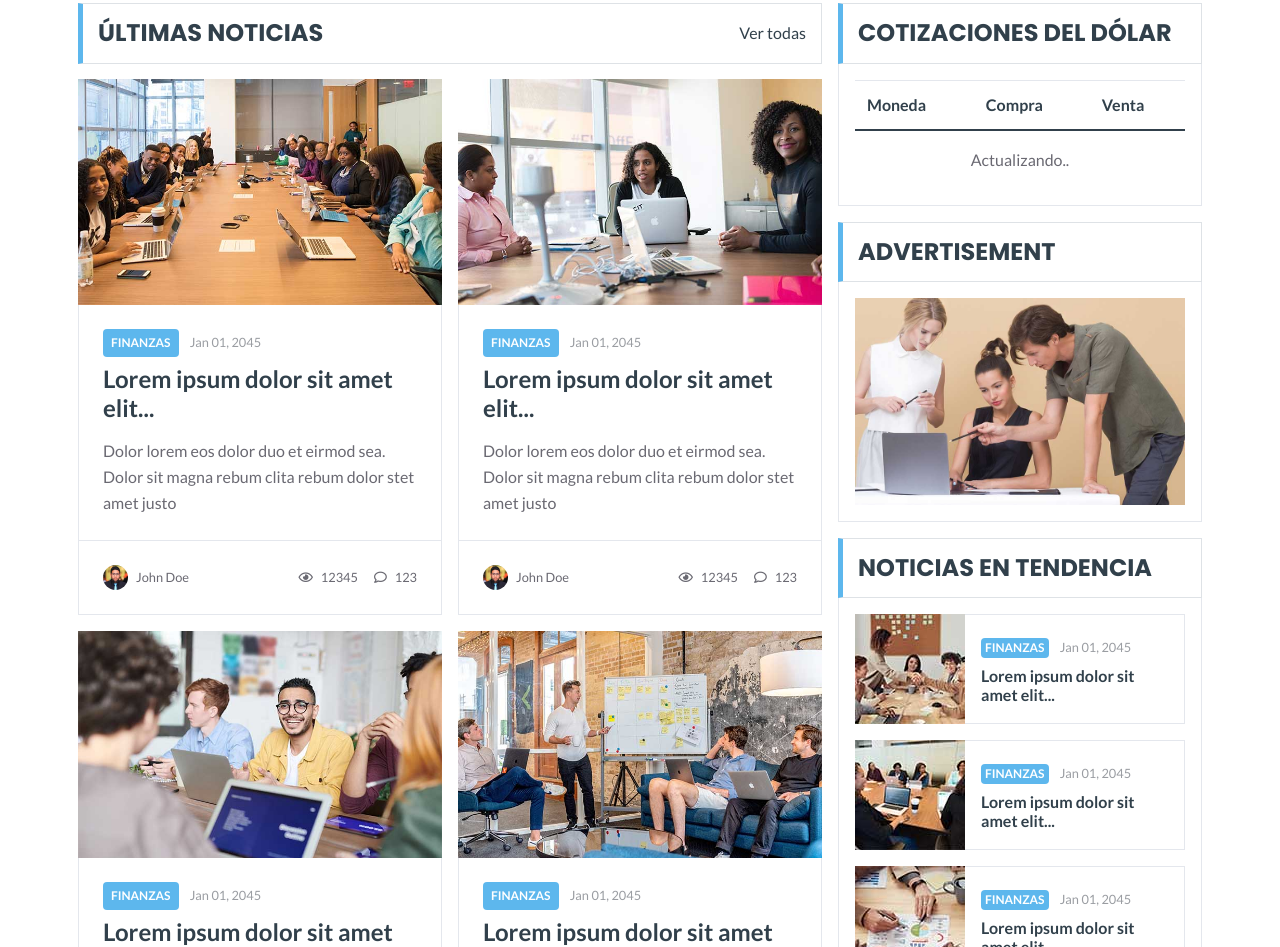
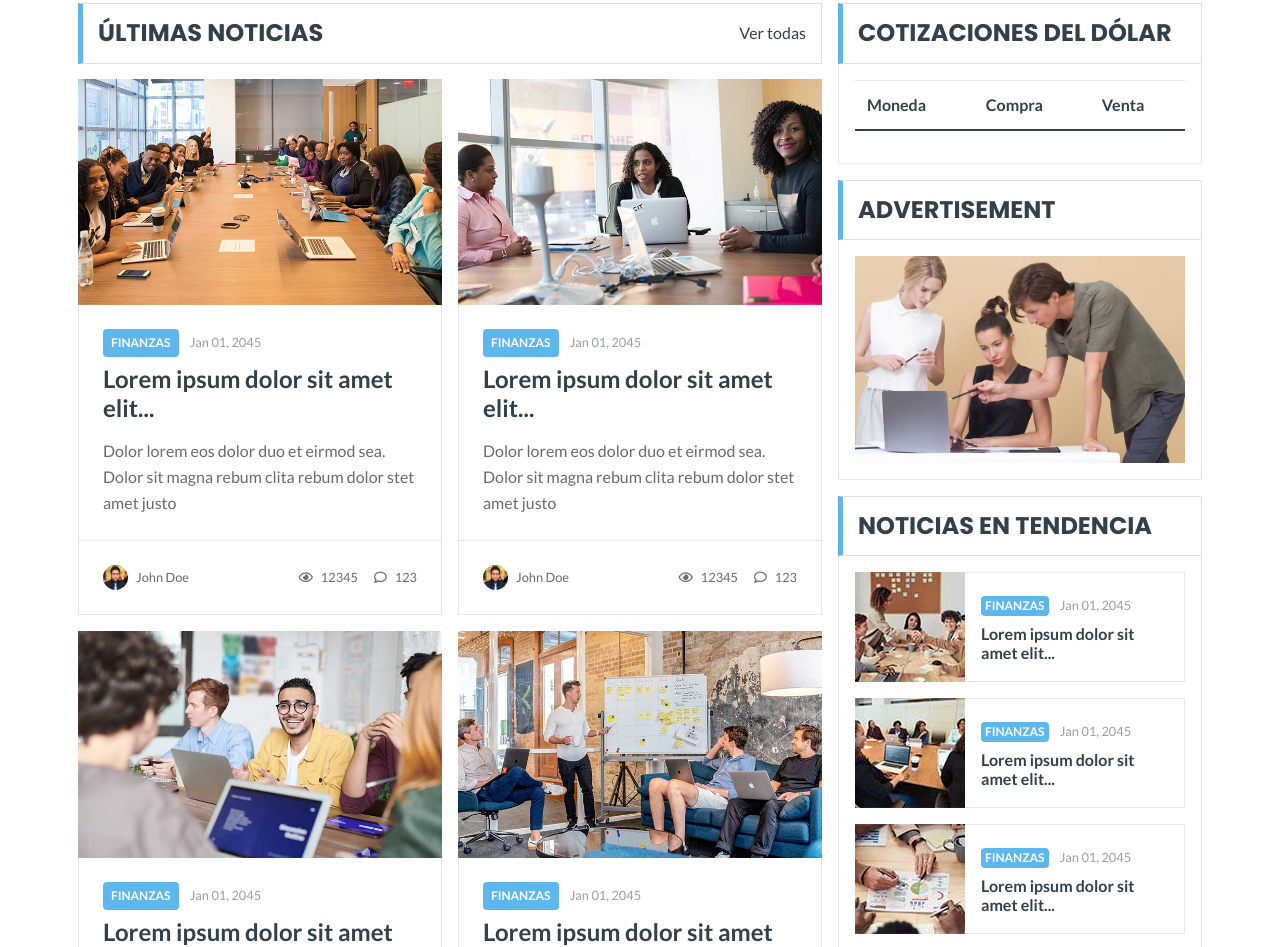
Before and after one commit to myfinway/myfinway, a plain HTML site: page news.html in a window 1280 px wide. Shown: the part 1047-1994 px from the top of the page. Drawn offline with nearby package versions, Linux system fonts and the light colour scheme; no server answers.

Commit message:
API dolares

```diff
--- a/news.html
+++ b/news.html
@@ -589,7 +589,7 @@
                             </table>
 
                             <div class="mt-3" style="text-align: center;">
-                                <p id="ultimaActualizacion">Actualizando..</p>
+                                <p id="ultimaActualizacion"></p>
                             </div>
                         </div>
                     </div>
```
